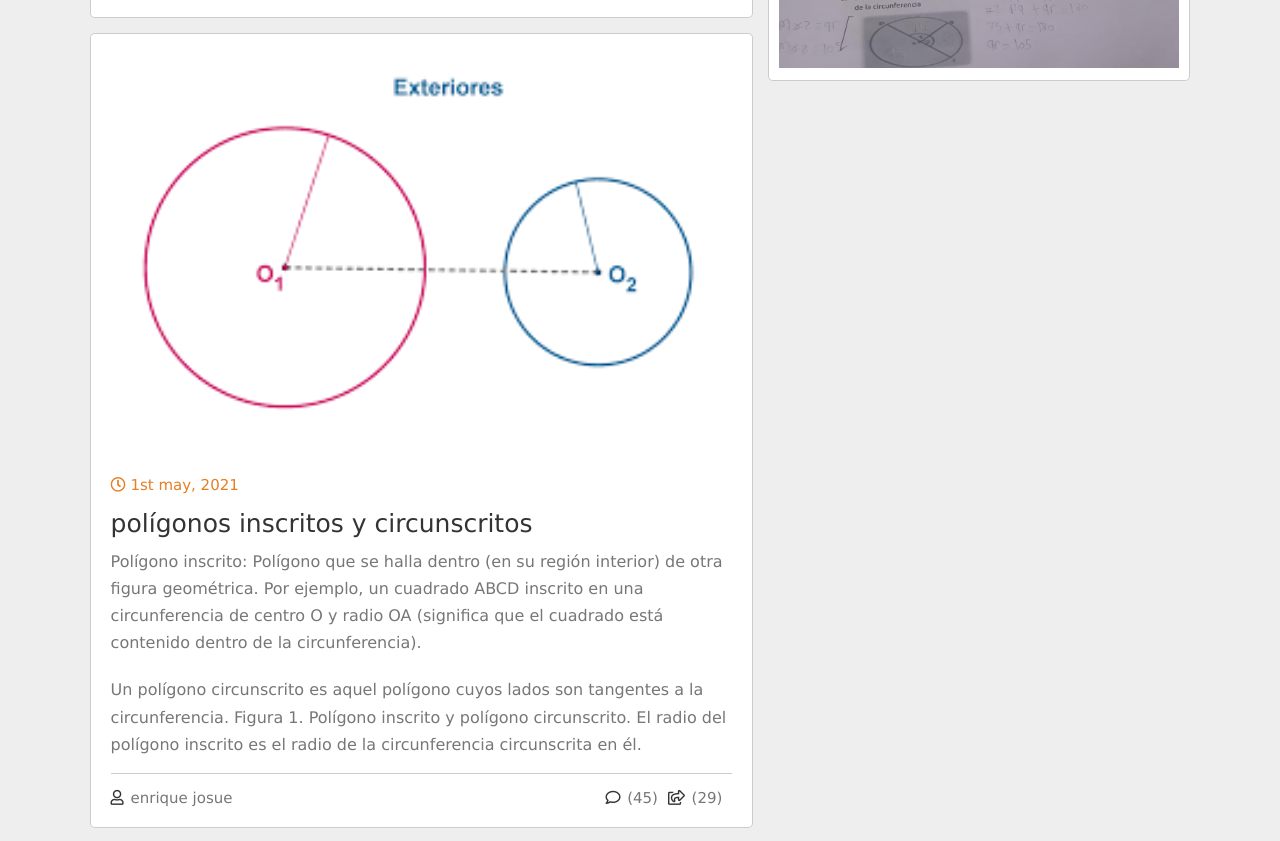
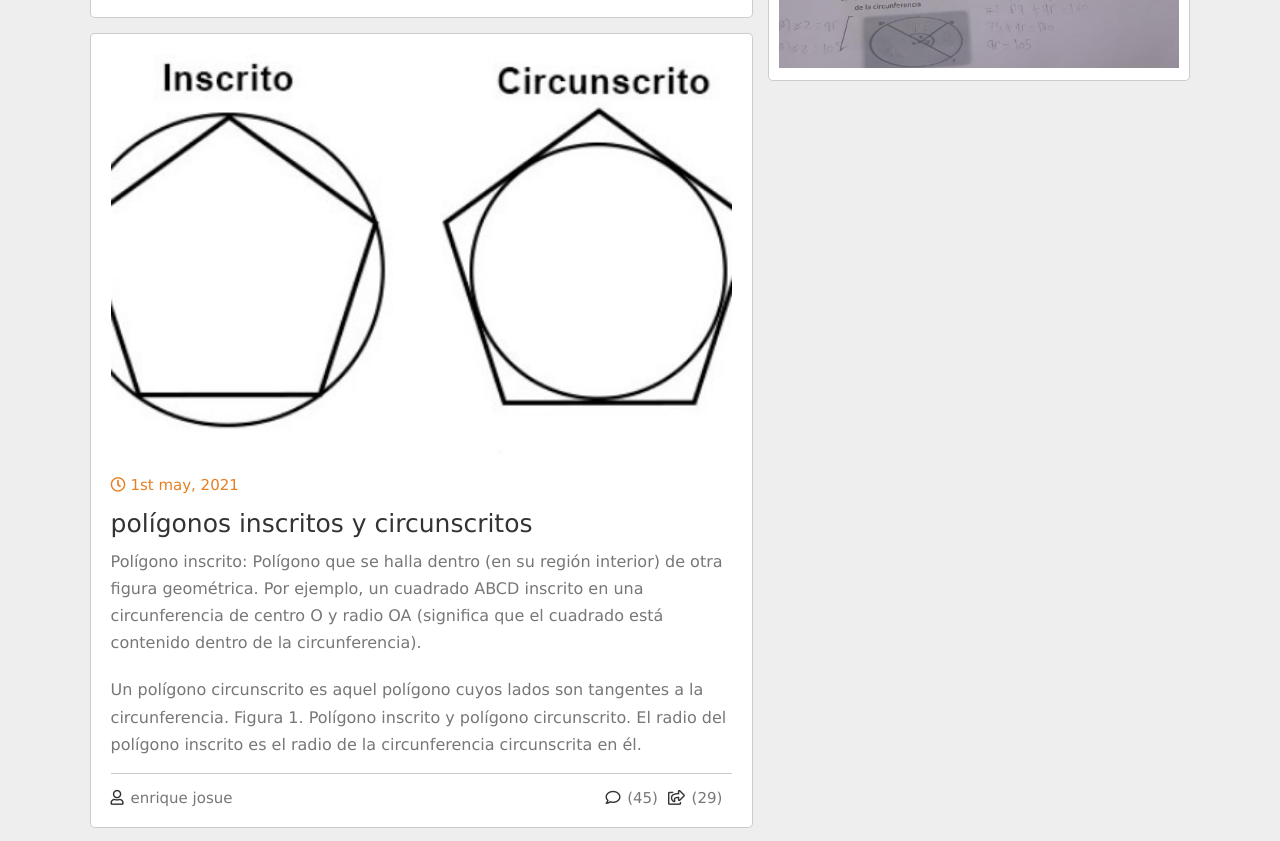
Before and after one commit to samRXR1/donais, a plain HTML site: page index.html in a window 1280 px wide. Shown: the part 2248-3089 px from the top of the page. Drawn offline with Linux system fonts and the light colour scheme.

Commit message:
Add files via upload

```diff
--- a/index.html
+++ b/index.html
@@ -112,7 +112,7 @@
         </div>
 
         <div class="post">
-            <img src="images/descarga.png" alt="" class="image">
+            <img src="images/p.jpeg" alt="" class="image">
             <div class="date">
                 <i class="far fa-clock"></i>
                 <span>1st may, 2021</span>
```
